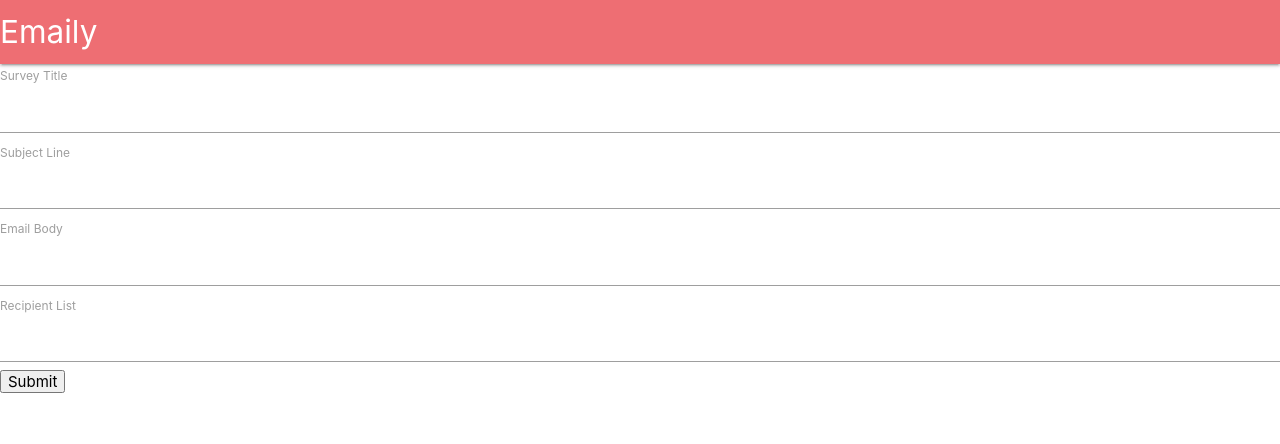
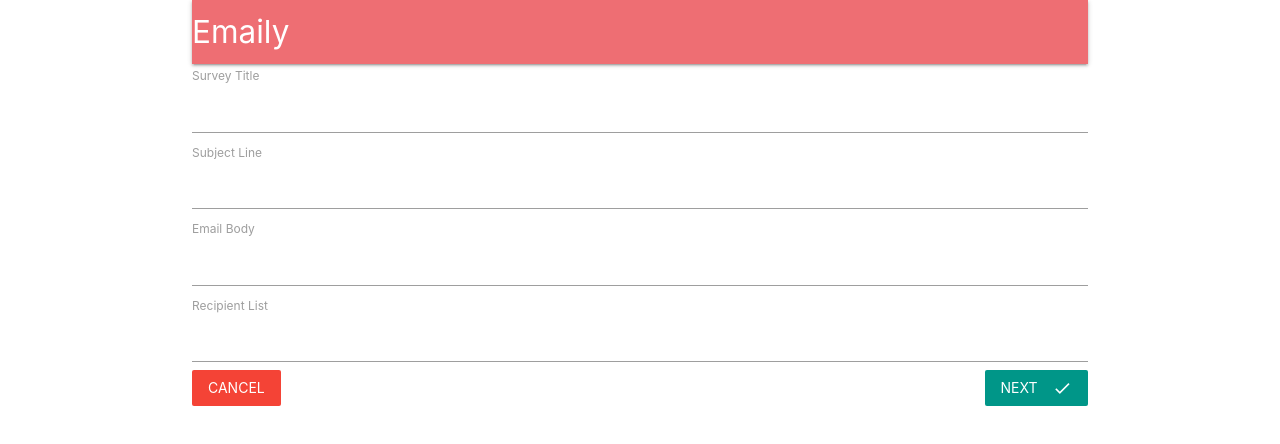
Before and after one commit to siuangie91/udemy-mern, a React (Create React App) app in the folder client/: page /surveys/new in a window 1280 px wide. Shown: the top 444 px of the page. Built offline with nearby package versions, Linux system fonts and the light colour scheme; no server answers.

Commit message:
style the form

```diff
--- a/client/src/components/App.js
+++ b/client/src/components/App.js
@@ -15,10 +15,12 @@ class App extends Component {
   render() {
     return (
       <BrowserRouter>
-        <Header />
-        <Route exact path='/' component={Landing} />
-        <Route exact path='/surveys' component={Dashboard} />
-        <Route path='/surveys/new' component={SurveyNew} />
+        <div className='container'>
+          <Header />
+          <Route exact path='/' component={Landing} />
+          <Route exact path='/surveys' component={Dashboard} />
+          <Route path='/surveys/new' component={SurveyNew} />
+        </div>
       </BrowserRouter>
     );
   }
--- a/client/src/components/surveys/SurveyForm.js
+++ b/client/src/components/surveys/SurveyForm.js
@@ -1,4 +1,5 @@
 import React, { Component } from 'react';
+import { Link } from 'react-router-dom';
 import { reduxForm, Field } from 'redux-form';
 import SurveyField from './SurveyField';
 
@@ -23,7 +24,8 @@ class SurveyForm extends Component {
       <div>
         <form onSubmit={this.props.handleSubmit(values => console.log(values))}>
           {this.renderFields(FIELDS)}
-          <button type='submit'>Submit</button>
+          <Link to="/surveys" className="red btn-flat left white-text">Cancel</Link>
+          <button type='submit' className='teal btn-flat right white-text'>Next <i className="material-icons right">done</i></button>
         </form>
       </div>
     );
```
